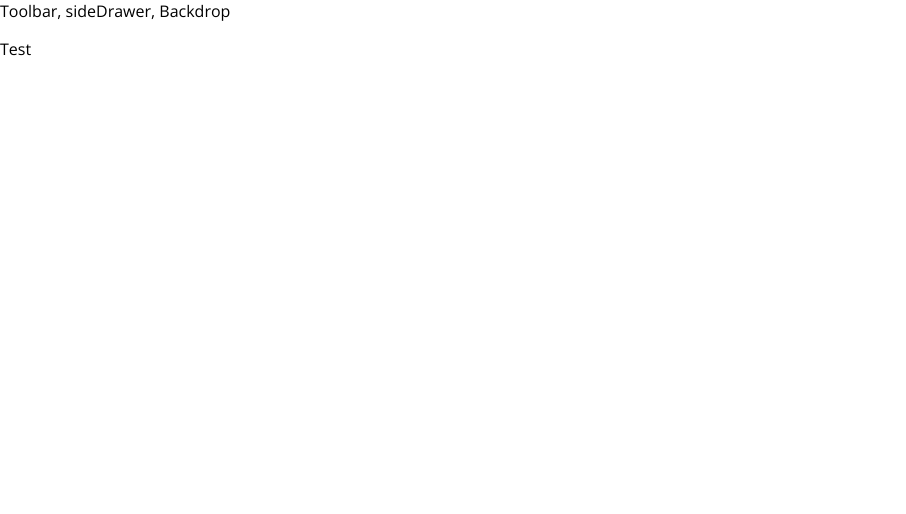
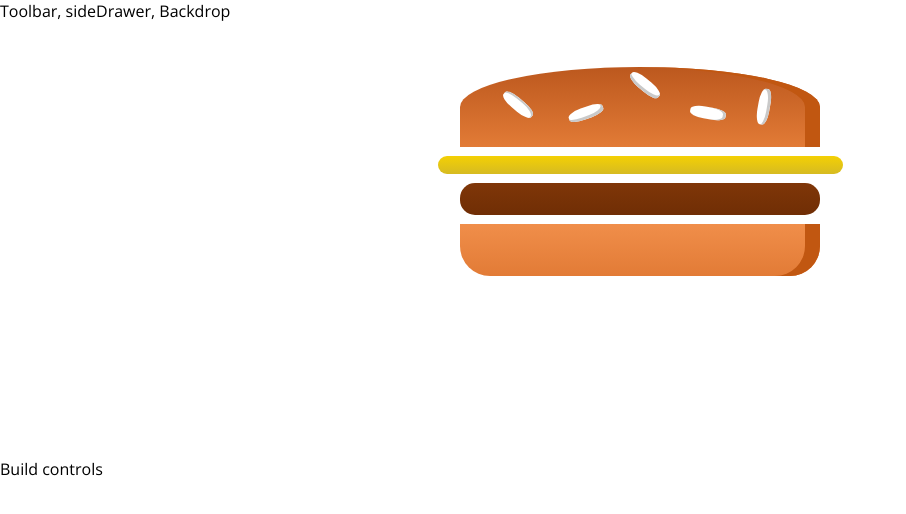
Before and after one commit to MilenaGiachetti/burger-builder, a React (Create React App) app: page / in a window 1280 px wide. Shown: the top 514 px of the page, without its empty margins (0-906 px from the left). Built offline with nearby package versions, Linux system fonts and the light colour scheme.

Commit message:
Add ingredients component and css base

```diff
--- a/package.json
+++ b/package.json
@@ -6,6 +6,7 @@
     "@testing-library/jest-dom": "^4.2.4",
     "@testing-library/react": "^9.5.0",
     "@testing-library/user-event": "^7.2.1",
+    "prop-types": "^15.7.2",
     "react": "^16.13.1",
     "react-dom": "^16.13.1",
     "react-scripts": "3.4.1"
--- a/src/App.js
+++ b/src/App.js
@@ -1,11 +1,12 @@
 import React, { Component } from 'react';
 import Layout from './components/Layout/Layout';
+import BurgerBuilder from './containers/BurgerBuilder/BurgerBuilder';
 class App extends Component {
   render() {
     return(
       <div>
         <Layout>
-          <p>Test</p>
+          <BurgerBuilder/>
         </Layout>
       </div>
     );
--- /dev/null
+++ b/src/components/Burger/Burger.js
@@ -0,0 +1,16 @@
+import React from 'react';
+import classes from './Burger.module.css';
+import BurgerIngredient from './BurgerIngredient/BurgerIngredient';
+const burger = (props) => {
+    return(
+        <div className={classes.Burger}>
+            <BurgerIngredient type="bread-top"/>
+            <BurgerIngredient type="cheese"/>
+            <BurgerIngredient type="meat"/>
+            <BurgerIngredient type="bread-bottom"/>
+
+        </div>
+    );
+};
+
+export default burger;
--- /dev/null
+++ b/src/components/Burger/Burger.module.css
@@ -0,0 +1,32 @@
+.Burger {
+    width: 100%;
+    margin: auto;
+    height: 250px;
+    overflow: scroll;
+    text-align: center;
+    font-weight: bold;
+    font-size: 1.2rem;
+}
+
+/* Media Queries */
+
+@media (min-width: 1000px) and (min-height: 700px) {
+    .Burger {
+        width: 700px;
+        height: 600px;
+    }
+}
+
+@media (min-width: 500px) and (min-height: 401px) {
+    .Burger {
+        width: 450px;
+        height: 400px;
+    }
+}
+
+@media (min-width: 500px) and (max-height: 400px) {
+    .Burger {
+        width: 350px;
+        height: 300px;
+    }
+}
--- /dev/null
+++ b/src/components/Burger/BurgerIngredient/BurgerIngredient.js
@@ -0,0 +1,43 @@
+import React, {Component} from 'react';
+import classes from './BurgerIngredient.module.css';
+import PropTypes from 'prop-types';
+
+class BurgerIngredient extends Component {
+    render() {
+        let ingredient = null;
+        switch (this.props.type) {
+            case ('bread-bottom'):
+                ingredient = <div className={classes.BreadBottom}></div>;
+                break;
+            case ('bread-top'):
+                ingredient = <div className={classes.BreadTop}>
+                    <div className={classes.Seeds1}></div>
+                    <div className={classes.Seeds2}></div>
+                </div>;
+                break;
+            case ('meat'):
+                ingredient = <div className={classes.Meat}></div>;
+                break;
+            case ('cheese'):
+                ingredient = <div className={classes.Cheese}></div>;
+                break;
+            case ('salad'):
+                ingredient = <div className={classes.Salad}></div>;
+                break;
+            case ('bacon'):
+                ingredient = <div className={classes.Bacon}></div>;
+                break;
+            default:
+                ingredient = null;
+                break;
+        }
+        return ingredient;
+    }
+};
+
+BurgerIngredient.propTypes = {
+    type: PropTypes.string.isRequired
+};
+
+
+export default BurgerIngredient;
--- /dev/null
+++ b/src/components/Burger/BurgerIngredient/BurgerIngredient.module.css
@@ -0,0 +1,113 @@
+.BreadBottom {
+    height: 13%;
+    width: 80%;
+    background: linear-gradient(#F08E4A, #e27b36);
+    border-radius: 0 0 30px 30px;
+    box-shadow: inset -15px 0 #c15711;
+    margin: 2% auto;
+}
+
+.BreadTop {
+    height: 20%;
+    width: 80%;
+    background: linear-gradient(#bc581e, #e27b36);
+    border-radius: 50% 50% 0 0;
+    box-shadow: inset -15px 0 #c15711;
+    margin: 2% auto;
+    position: relative;
+}
+
+.Seeds1 {
+    width: 10%;
+    height: 15%;
+    position: absolute;
+    background-color: white;
+    left: 30%;
+    top: 50%;
+    border-radius: 40%;
+    transform: rotate(-20deg);
+    box-shadow: inset -2px -3px #c9c9c9;
+}
+
+.Seeds1:after {
+    content: "";
+    width: 100%;
+    height: 100%;
+    position: absolute;
+    background-color: white;
+    left: -170%;
+    top: -260%;
+    border-radius: 40%;
+    transform: rotate(60deg);
+    box-shadow: inset -1px 2px #c9c9c9;
+  }
+
+.Seeds1:before {
+    content: "";
+    width: 100%;
+    height: 100%;
+    position: absolute;
+    background-color: white;
+    left: 180%;
+    top: -50%;
+    border-radius: 40%;
+    transform: rotate(60deg);
+    box-shadow: inset -1px -3px #c9c9c9;
+  }
+
+  .Seeds2 {
+    width: 10%;
+    height: 15%;
+    position: absolute;
+    background-color: white;
+    left: 64%;
+    top: 50%;
+    border-radius: 40%;
+    transform: rotate(10deg);
+    box-shadow: inset -3px 0 #c9c9c9;
+  }
+
+  .Seeds2:before {
+    content: "";
+    width: 100%;
+    height: 100%;
+    position: absolute;
+    background-color: white;
+    left: 150%;
+    top: -130%;
+    border-radius: 40%;
+    transform: rotate(90deg);
+    box-shadow: inset 1px 3px #c9c9c9;
+  }
+
+
+.Meat {
+    width: 80%;
+    height: 8%;
+    background: linear-gradient(#7f3608, #702e05);
+    margin: 2% auto;
+    border-radius: 15px;
+}
+
+.Cheese {
+    width: 90%;
+    height: 4.5%;
+    margin: 2% auto;
+    background: linear-gradient(#f4d004, #d6bb22);
+    border-radius: 20px;
+}
+
+.Salad {
+    width: 85%;
+    height: 7%;
+    margin: 2% auto;
+    background: linear-gradient(#228c1d, #91ce50);
+    border-radius: 20px;
+}
+
+.Bacon {
+    width: 80%;
+    height: 3%;
+    background: linear-gradient(#bf3813, #c45e38);
+    margin: 2% auto;
+}
--- a/src/components/Layout/Layout.js
+++ b/src/components/Layout/Layout.js
@@ -1,10 +1,10 @@
 import React from 'react';
 import Aux from '../../hoc/Auxiliary';
-
+import classes from './Layout.module.css'
 const layout = ( props ) => (
     <Aux>
         <div>Toolbar, sideDrawer, Backdrop</div>
-        <main>
+        <main className={classes.Content}>
             {props.children}
         </main>
     </Aux>
--- /dev/null
+++ b/src/components/Layout/Layout.module.css
@@ -0,0 +1,3 @@
+.Content {
+    margin-top: 36px;
+}
--- /dev/null
+++ b/src/containers/BurgerBuilder/BurgerBuilder.js
@@ -0,0 +1,15 @@
+import React, { Component } from 'react';
+import Aux from '../../hoc/Auxiliary';
+import Burger from '../../components/Burger/Burger';
+class BurgerBuilder extends Component {
+    render(){
+        return (
+            <Aux>
+                <Burger />
+                <div>Build controls</div>
+            </Aux>
+        );
+    }
+}
+
+export default BurgerBuilder;
```
